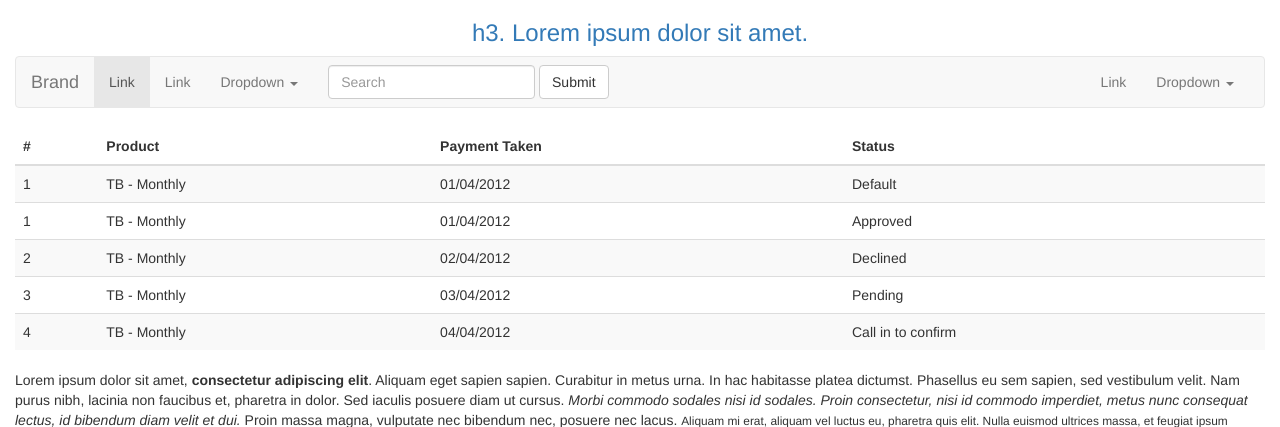
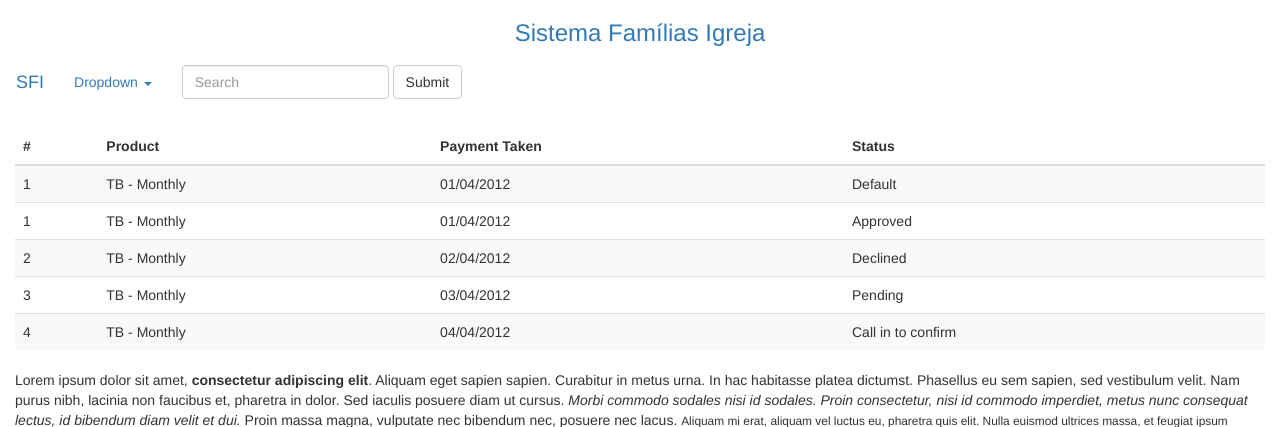
Before and after one commit to peeemax/SFI, a Django app: page / in a window 1280 px wide. Shown: the top 427 px of the page. Run offline with Django 4.2, Linux system fonts and the light colour scheme; some libraries are stand-ins or nearby versions.

Commit message:
Configurado nomes da url home e teste para o link

```diff
--- a/SFI/urls.py
+++ b/SFI/urls.py
@@ -20,7 +20,7 @@ from django.conf import settings
 
 urlpatterns = [
     path('admin/', admin.site.urls),
-    path('', home),
+    path('', home, name='home'),
 ]
 
 if settings.DEBUG:
--- a/base/templates/base/home.html
+++ b/base/templates/base/home.html
@@ -1,6 +1,6 @@
 {% load static %}
 <!DOCTYPE html>
-<html lang="en">
+<html lang="pt-br">
 <head>
   <meta charset="utf-8">
   <meta http-equiv="X-UA-Compatible" content="IE=edge">
@@ -8,8 +8,8 @@
 
   <title>Sistema Famílias Igreja</title>
 
-    <meta name="description" content="Source code generated using layoutit.com">
-    <meta name="author" content="LayoutIt!">
+  <meta name="description" content="Primeira página Sistema Famílias Igreja">
+  <meta name="author" content="Pedro Maximiano">
 
   <link href={% static "css/bootstrap.min.css" %} rel="stylesheet">
   <link href={% static "css/style.css" %} rel="stylesheet">
@@ -20,13 +20,12 @@
 </head>
 <body>
 
-    <div class="container-fluid">
-	<div class="row">
-		<div class="col-md-12">
 <h3 class="text-center text-primary">
-				h3. Lorem ipsum dolor sit amet.
+	Sistema Famílias Igreja
 </h3>
-			<nav class="navbar navbar-default">
+
+<nav class="navbar navbar-expand-lg navbar-dark bg-dark">
+	<a class="navbar-brand" href="{% url 'home' %}">SFI</a>
 	<div class="container-fluid">
 		<!-- Brand and toggle get grouped for better mobile display -->
 		<div class="navbar-header">
@@ -36,14 +35,11 @@
 			<span class="icon-bar"></span>
 			<span class="icon-bar"></span>
 		</button>
-					<a class="navbar-brand" href="#">Brand</a>
 	</div>
 
 		<!-- Collect the nav links, forms, and other content for toggling -->
 		<div class="collapse navbar-collapse" id="bs-example-navbar-collapse-1">
 		<ul class="nav navbar-nav">
-					  <li class="active"><a href="#">Link <span class="sr-only">(current)</span></a></li>
-					  <li><a href="#">Link</a></li>
 			<li class="dropdown">
 			<a href="#" class="dropdown-toggle" data-toggle="dropdown" role="button" aria-haspopup="true" aria-expanded="false">Dropdown <span class="caret"></span></a>
 			<ul class="dropdown-menu">
@@ -63,22 +59,15 @@
 			</div>
 			<button type="submit" class="btn btn-default">Submit</button>
 		</form>
-					<ul class="nav navbar-nav navbar-right">
-					  <li><a href="#">Link</a></li>
-					  <li class="dropdown">
-						<a href="#" class="dropdown-toggle" data-toggle="dropdown" role="button" aria-haspopup="true" aria-expanded="false">Dropdown <span class="caret"></span></a>
-						<ul class="dropdown-menu">
-						  <li><a href="#">Action</a></li>
-						  <li><a href="#">Another action</a></li>
-						  <li><a href="#">Something else here</a></li>
-						  <li role="separator" class="divider"></li>
-						  <li><a href="#">Separated link</a></li>
-						</ul>
-					  </li>
-					</ul>
 		</div><!-- /.navbar-collapse -->
 	</div><!-- /.container-fluid -->
 </nav>
+
+<div class="container-fluid">
+<div class="row">
+		<div class="col-md-12">
+
+
 			<table class="table table-striped table-sm">
 				<thead>
 					<tr>
```
Also changed, not shown: base/tests/test_home.py (+13 -4 lines). Lines whose indentation alone changed are shown as unchanged.
